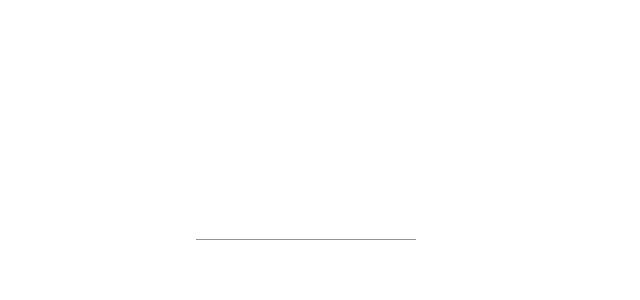
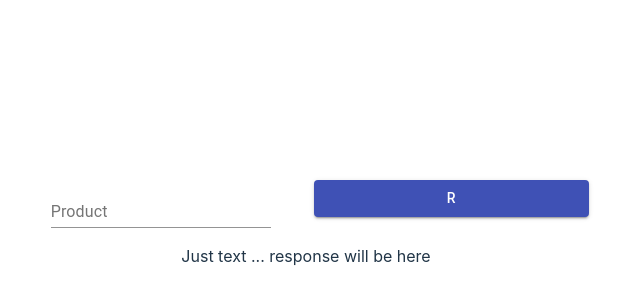
Before and after one commit to dmitridrozdov/grammar-genie, a React (Vite) app: page / in a window 1280 px wide. Shown: the part 176-476 px from the top of the page, without its empty margins (334-974 px from the left). Built offline with nearby package versions, Linux system fonts and the light colour scheme.

Commit message:
Update App.jsx

```diff
--- a/src/App.jsx
+++ b/src/App.jsx
@@ -1,7 +1,7 @@
 import { useState } from 'react'
 import './App.css'
 import RequestTextArea from './components/RequestTextArea/RequestTextArea'
-import { TextField, Button } from '@material-ui/core'
+import { TextField, Button, Grid } from '@material-ui/core'
 
 const App = () => {
   const [request, setRequest] = useState('')
@@ -16,10 +16,26 @@
   }
 
   return (
-      <TextField
-        value={request}
-        onChange={(e) => handleChange(e)}
-      />
+    <Grid container spacing={2}>
+      <Grid item xs={6}>
+          <TextField id="standard-basic" label="Product"
+              value={request}
+              onChange={(e) => handleChange(e)}
+          />
+      </Grid>
+
+      <Grid item xs={6}>
+          <Button variant='contained' color='primary' type='submit' fullWidth
+              onClick={ handleSubmit }
+          >
+                  R
+          </Button>
+      </Grid>
+      <Grid item xs={12}>
+        Just text ... response will be here
+
+      </Grid>
+    </Grid>
   )
 }
 
```
